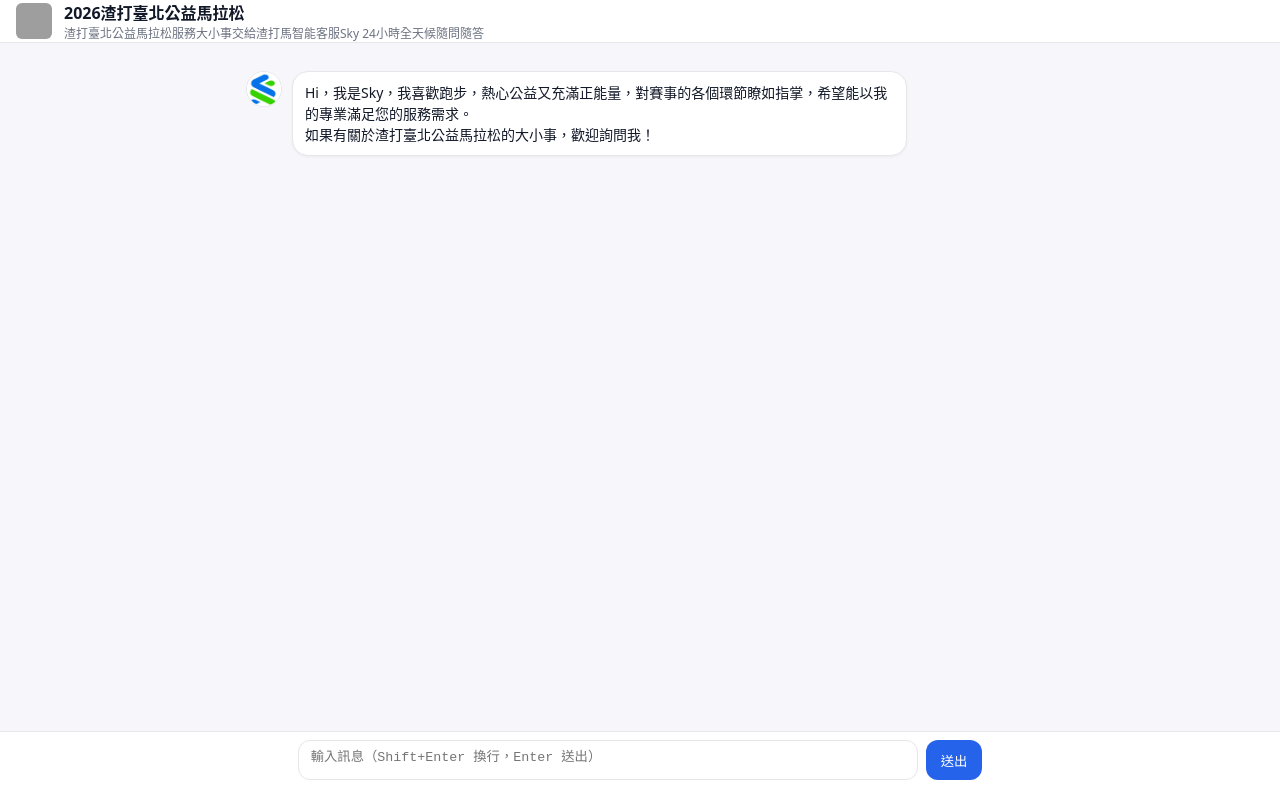
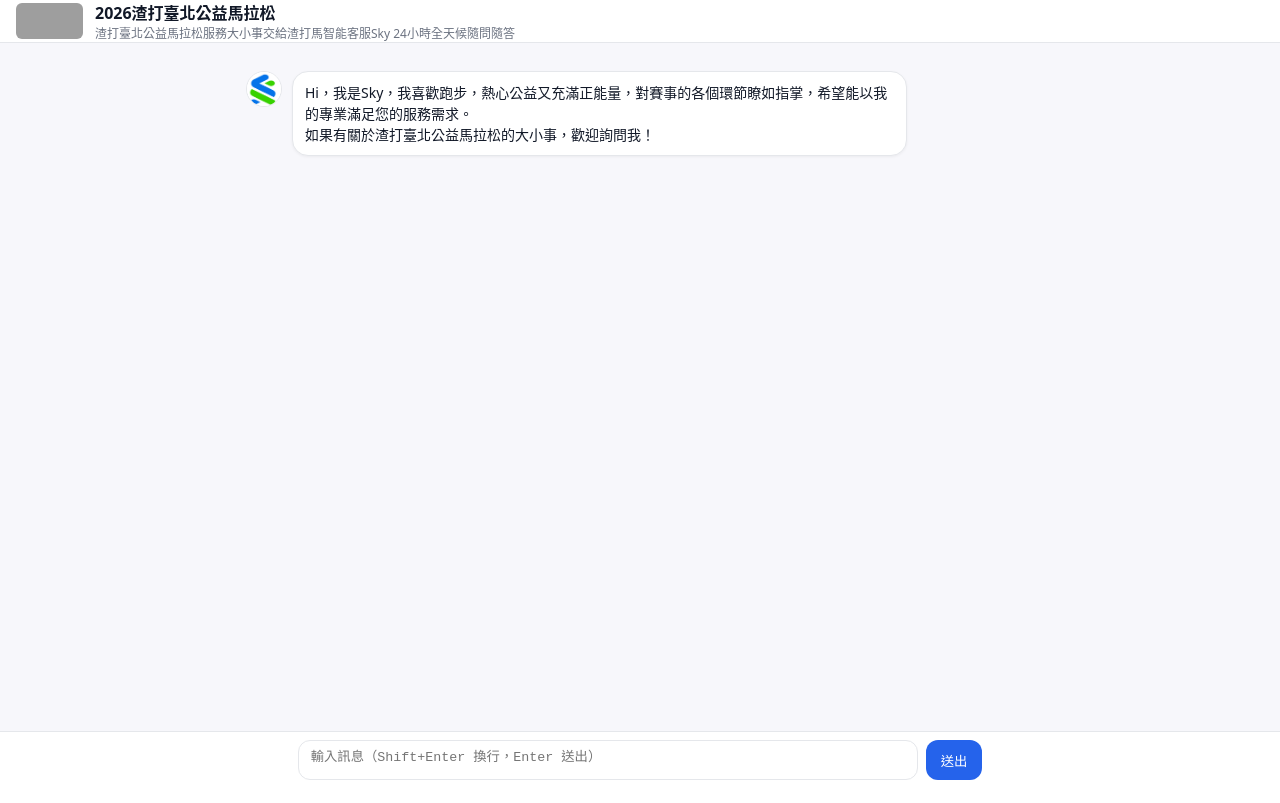
Before and after one commit to justin-321-hub/standard_chartered_taipei_charity_marathon, a plain HTML site: page index.html in a window 1280 px wide. Drawn offline with Linux system fonts and the light colour scheme; grey boxes are pictures that could not be loaded.

Commit message:
Update styles.css

```diff
--- a/styles.css
+++ b/styles.css
@@ -45,7 +45,7 @@ body {
   height: 64px; background: var(--panel); border-bottom: 1px solid var(--border);
   display: flex; align-items: center; gap: 12px; padding: 0 16px;
 }
-.logo { width: 36px; height: 36px; border-radius: 6px; }
+.logo { width: 67px; height: 36px; border-radius: 6px; }
 .brand .title { font-weight: 600; }
 .brand .subtitle { font-size: 12px; color: var(--muted); }
 
```
